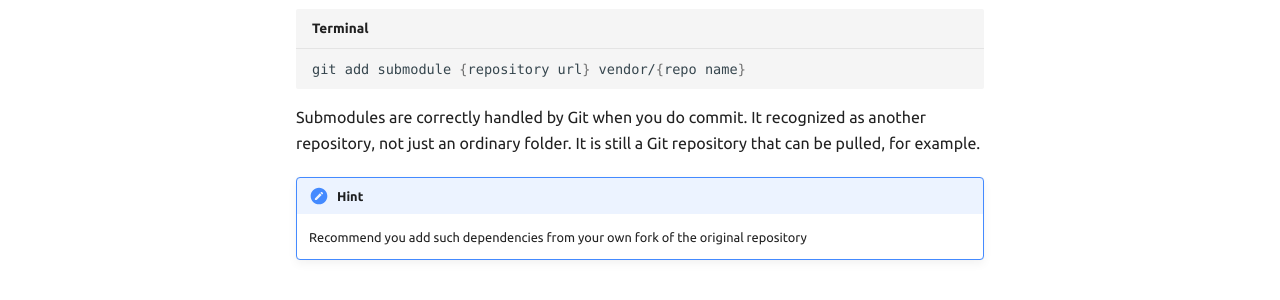
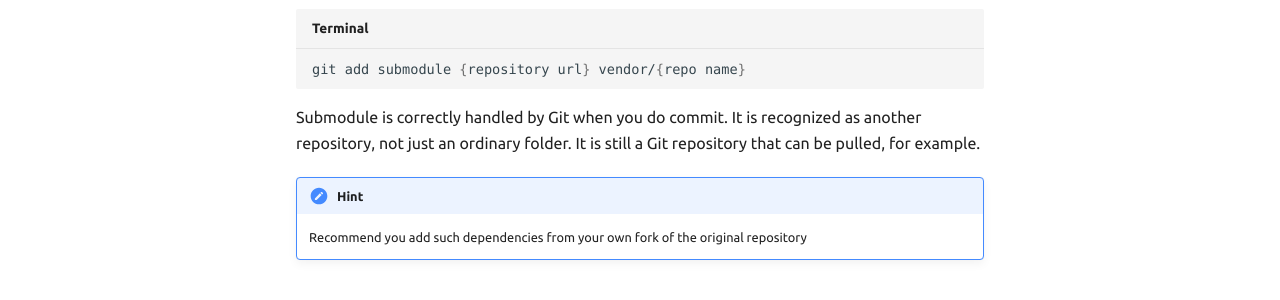
Before and after one commit to deknowny/python-package-template, an MkDocs documentation site: the page built from docs/reference/vendor.md, in a window 1280 px wide and 1378 px high. Shown: the part 481-781 px from the top of the window. Built offline with MkDocs 1.6.1 and Material for MkDocs 9.7.7, drawn with Linux system fonts in a browser that asks for light colours; some web fonts are replaced; comment, search, counter and statistics services are not loaded; the version menu is left out.

Commit message:
Fix plural

````diff
--- a/docs/reference/vendor.md
+++ b/docs/reference/vendor.md
@@ -7,7 +7,7 @@ It cannot be placed in `.venv` anymore. All dependencies' source code usually pl
 ```shell title="Terminal"
 git add submodule {repository url} vendor/{repo name}
 ```
-Submodules are correctly handled by Git when you do commit. It recognized as another repository, not just an ordinary folder. It is still a Git repository that can be pulled, for example.
+Submodule is correctly handled by Git when you do commit. It is recognized as another repository, not just an ordinary folder. It is still a Git repository that can be pulled, for example.
 
 !!! Hint
     Recommend you add such dependencies from your own fork of the original repository
````
